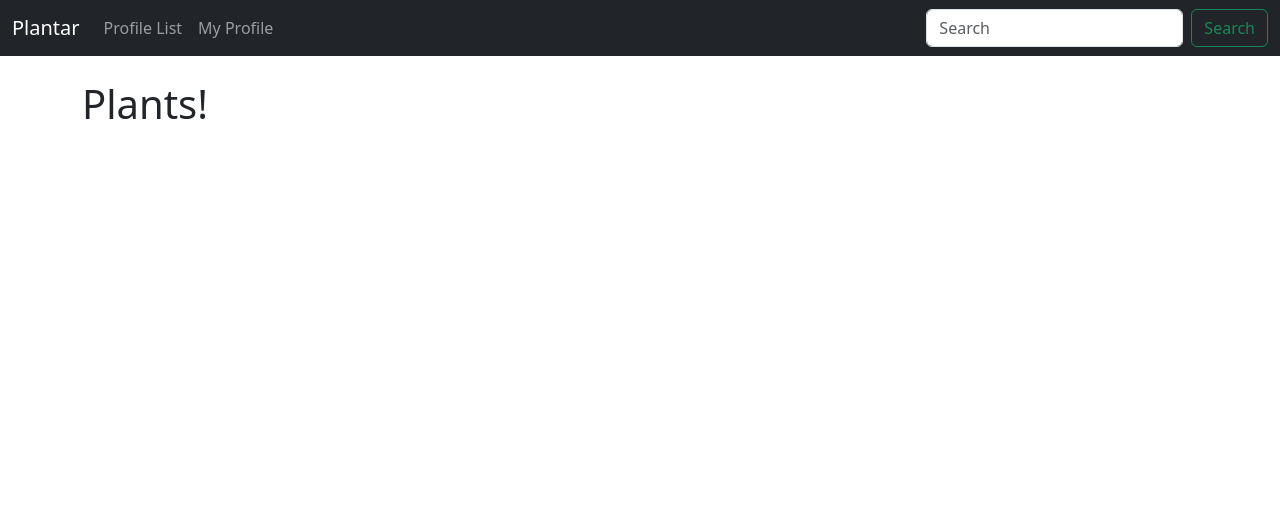
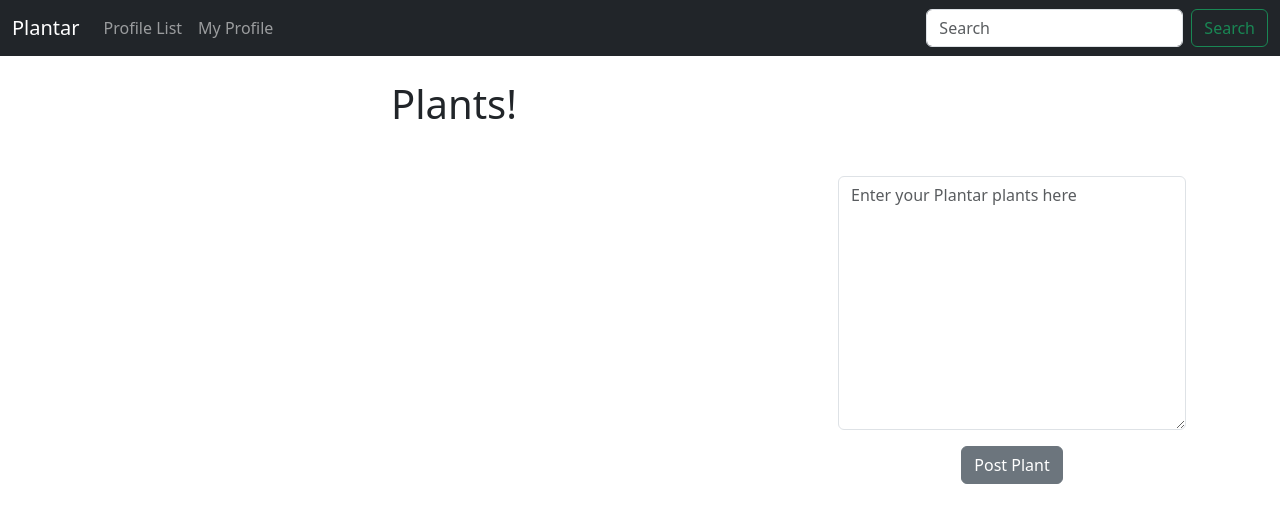
Before and after one commit to PintoAaron/Social, a Django app: page /home/ in a window 1280 px wide. Shown: the top 523 px of the page. Run offline with Django 4.2, Linux system fonts and the light colour scheme; the first user in the database is signed in; data that the repository does not hold is empty.

Commit message:
added posting form

```diff
--- /dev/null
+++ b/Plantar/forms.py
@@ -0,0 +1,15 @@
+from django import forms
+from .models import Plant
+
+class PlantForm(forms.ModelForm):
+    body = forms.CharField(required=True,
+               widget=forms.widgets.Textarea(
+                    attrs={"placeholder":"Enter your Plantar plants here",
+                            "class":"form-control"}
+                           ),
+                           label= "",
+               )
+
+    class Meta:
+        model = Plant
+        exclude = ("user",)
--- a/Plantar/templates/home.html
+++ b/Plantar/templates/home.html
@@ -2,13 +2,36 @@
 
 
 {% block content %}
+
+<div class= "container text text-center" >
+     <div class = "row" >
+         <div class = "col-8">
 <h1>Plants!</h1>
 <br/><br/>
 {% if plants %}
      {% for plant in plants %}
         <div class="alert alert-secondary" role="alert">
-             {{plant}}<br/><br/>
-        </div>
+             {{plant.body}}<br/>
+             <small class = "text-muted">
+               {{plant.create_at}} By @{{plant.user.username}}
+             </small>
+
+        </div><br/><br/>
      {% endfor %}
 {% endif %}
+
+</div>
+<div class= "col-4">
+     <br/><br/><br/><br/>
+
+     {% if form %}
+     <form method=POST>
+          {% csrf_token%}
+          {{form.as_p}}
+
+          <button type="submit" class="btn btn-secondary">Post Plant</button>
+        </form>
+
+     {% endif %}
+</div>
 {% endblock %}
--- a/Plantar/views.py
+++ b/Plantar/views.py
@@ -2,6 +2,7 @@ from django.shortcuts import render,redirect
 from django.contrib import messages
 from django.http import HttpResponse
 from.models import Profile,Plant
+from .forms import PlantForm
 
 def hello(request):
     return HttpResponse('HELLO GUYS')
@@ -9,9 +10,21 @@ def hello(request):
 
 def home(request):
     if request.user.is_authenticated:
-        plants= Plant.objects.all()
-        context = {'plants':plants}
-    return render(request,'home.html',context)
+        form = PlantForm(request.POST or None)
+        if request.method == "POST":
+            if form.is_valid():
+                plant = form.save(commit = False)
+                plant.user = request.user
+                plant.save()
+                messages.success(request,"Your Plant has being posted")
+                return redirect('home')
+
+        plants= Plant.objects.all().order_by('-create_at')
+        return render(request,'home.html',{'plants':plants,"form":form})
+    else:
+        plants= Plant.objects.all().order_by('-create_at')
+        return render(request,'home.html',{'plants':plants})
+
 
 def profile_list(request):
     if request.user.is_authenticated:
```
Also changed, not shown: Plantar/templates/profile.html (+5 -2 lines).
